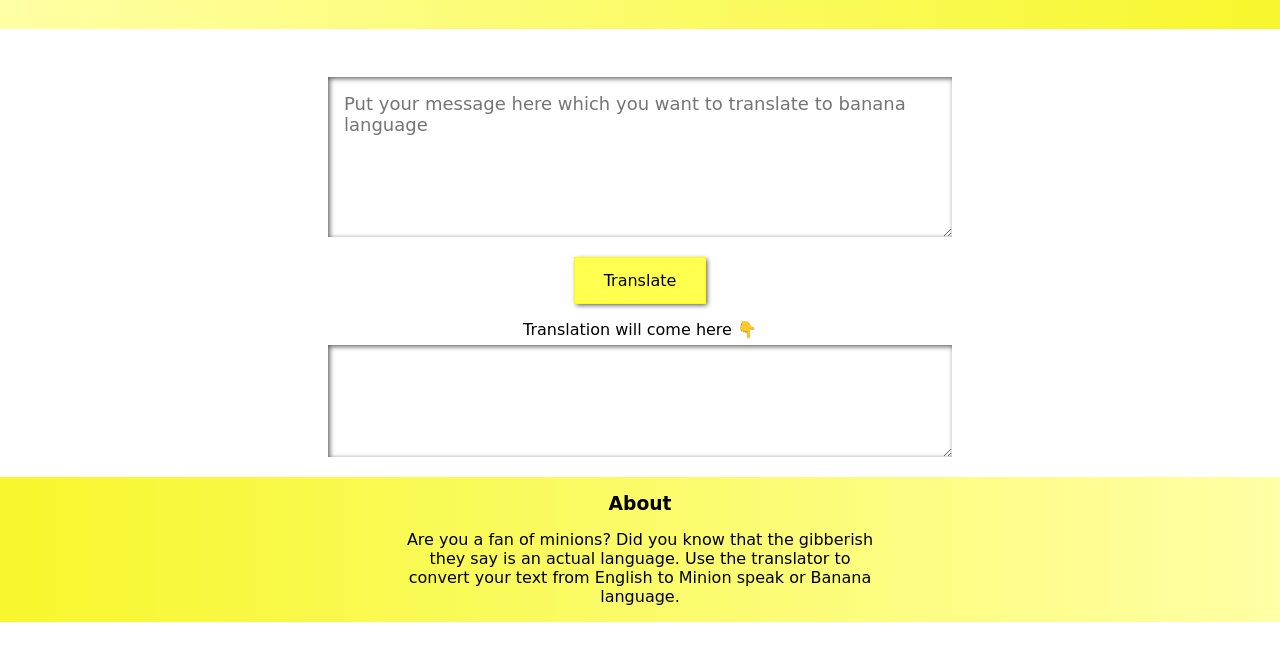
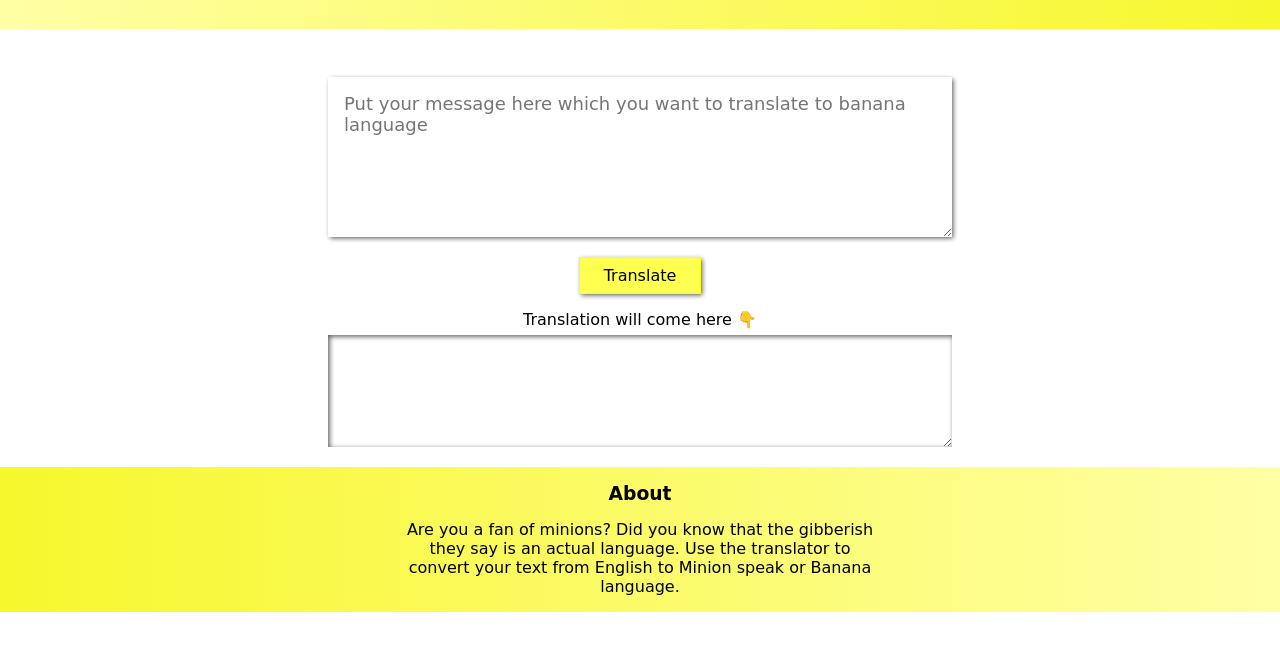
Before and after one commit to Ayushi20-19/neog_banana_speak, a plain HTML site: page index.html in a window 1280 px wide. In both pictures the pointer is over the element 640 px from the left and 220 px from the top of the page. Shown: the part 63-724 px from the top of the page. Drawn offline with Linux system fonts and the light colour scheme.

Commit message:
hover effect

```diff
--- a/style.css
+++ b/style.css
@@ -31,7 +31,7 @@
   margin: 1rem;
   background-color: rgb(255, 255, 80);
   border: 0.1rem solid yellow;
-  padding: 0.8rem 1.8rem;
+  padding: 0.5rem 1.5rem;
   font-size: 1rem;
   box-shadow: 0.1rem 0.1rem 0.3rem rgb(87, 87, 85);
 }
@@ -45,6 +45,9 @@ textarea {
   padding: 0.7rem 1rem;
   box-shadow: inset 0.1rem 0.1rem 0.3rem rgb(87, 87, 85);
   border: hidden;
+}
+textarea:hover {
+  box-shadow: 0.1rem 0.1rem 0.3rem rgb(87, 87, 85);
 }
 #text-output {
   width: 50%;
```
